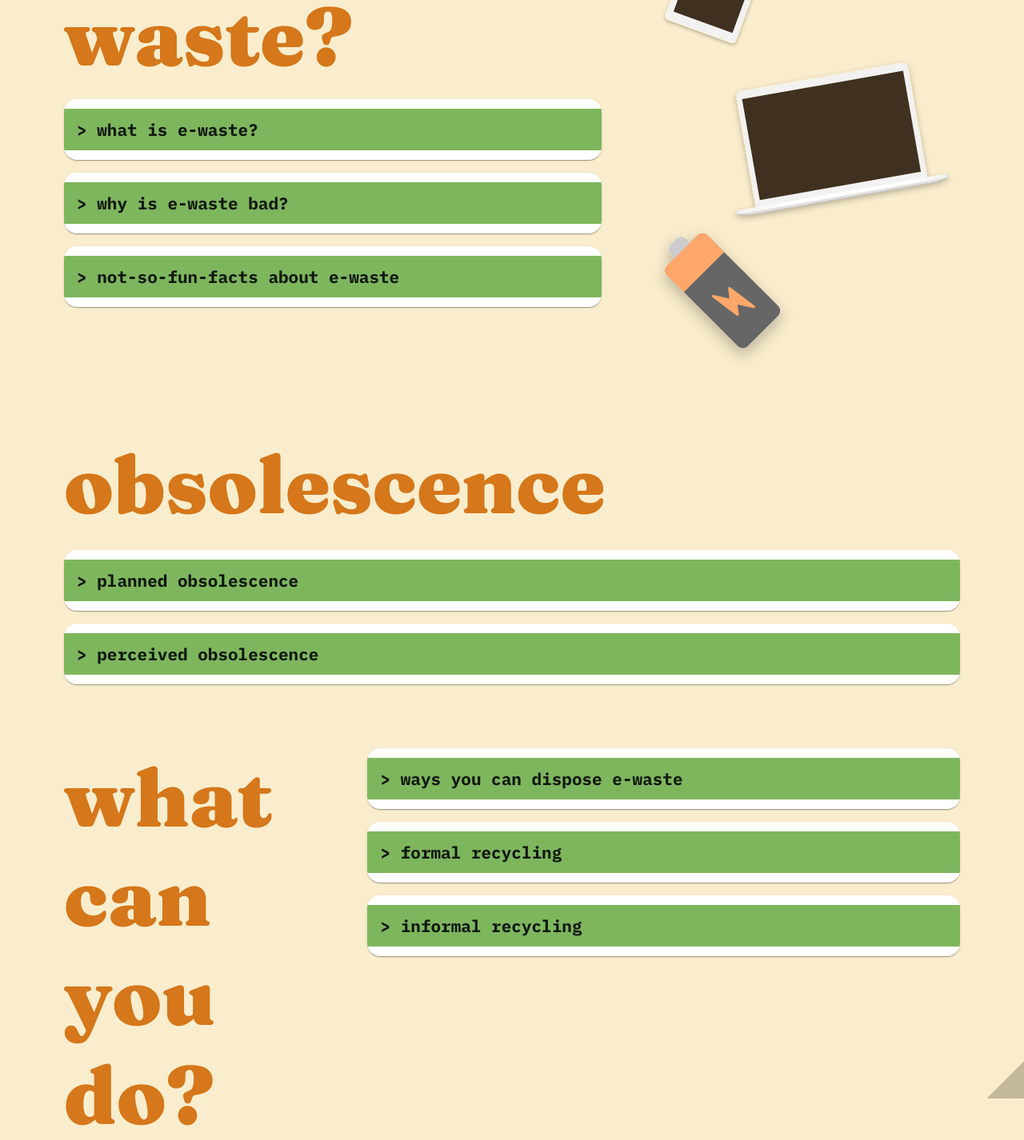
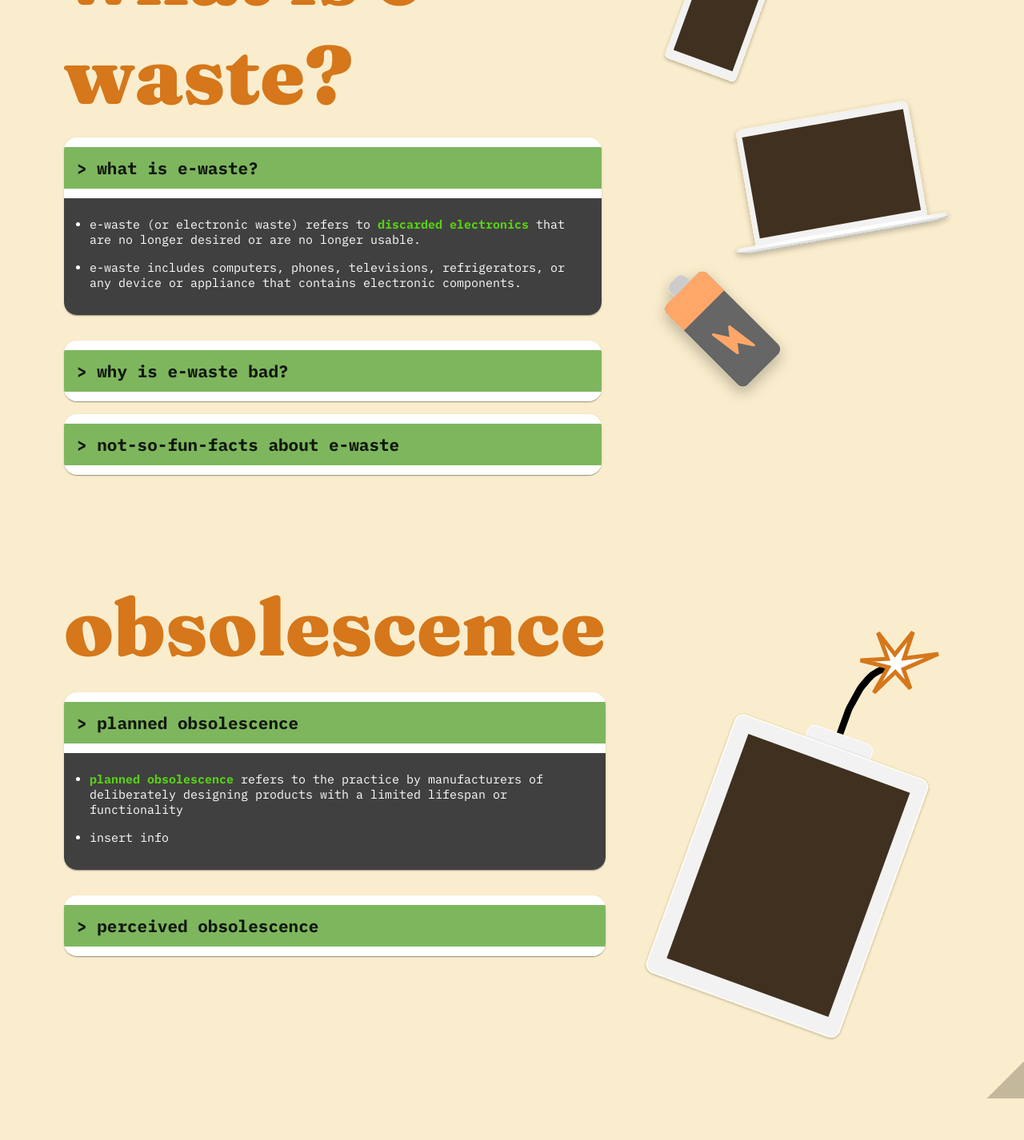
Before and after one commit to alexzhang1618/syn100-ewaste, a Next.js app: page / in a window 1280 px wide. Shown: the part 940-2366 px from the top of the page at 80% size. Built offline with nearby package versions, Linux system fonts and the light colour scheme.

Commit message:
picture time

```diff
--- a/src/components/InfoAccordion/index.tsx
+++ b/src/components/InfoAccordion/index.tsx
@@ -8,11 +8,12 @@ import styles from './style.module.scss';
 interface InfoAccordionProps {
   title: string;
   children: ReactNode;
+  defaultExpanded?: boolean;
 }
 
-export default function InfoAccordion({ title, children }: InfoAccordionProps) {
+export default function InfoAccordion({ title, children, defaultExpanded }: InfoAccordionProps) {
   return (
-    <Accordion className={styles.accordion}>
+    <Accordion className={styles.accordion} defaultExpanded={defaultExpanded}>
       <AccordionSummary className={styles.accordionSummary}>
         <Typography variant="label">
           <strong>&gt; {title}</strong>
--- a/src/sections/contribution/index.tsx
+++ b/src/sections/contribution/index.tsx
@@ -1,6 +1,7 @@
 import Typography from '@/components/Typography';
 import styles from './style.module.scss';
 import InfoAccordion from '@/components/InfoAccordion';
+import Image from 'next/image';
 
 export default function Contribution() {
   return (
@@ -10,7 +11,7 @@ export default function Contribution() {
           <Typography variant="title">obsolescence</Typography>
         </div>
         <div className={styles.dropdownContainer}>
-          <InfoAccordion title="planned obsolescence">
+          <InfoAccordion title="planned obsolescence" defaultExpanded>
             <Typography variant="body">
               <ul className={styles.list}>
                 <li>
@@ -35,6 +36,15 @@ export default function Contribution() {
           </InfoAccordion>
         </div>
       </div>
+      <div className={styles.graphic}>
+        <Image
+          src="/ticking-phone.svg"
+          width={400}
+          height={600}
+          alt="Ticking phone"
+          className={styles.graphic}
+        />
+      </div>
     </div>
   );
 }
--- a/src/sections/help/style.module.scss
+++ b/src/sections/help/style.module.scss
@@ -2,7 +2,7 @@
 
 .container {
   display: flex;
-  flex-direction: row;
+  flex-direction: column;
   gap: 3rem;
   justify-content: space-between;
 
--- a/src/sections/info/index.tsx
+++ b/src/sections/info/index.tsx
@@ -11,7 +11,7 @@ export default function Info() {
           <Typography variant="title">what is e-waste?</Typography>
         </div>
         <div className={styles.dropdownContainer}>
-          <InfoAccordion title="what is e-waste?">
+          <InfoAccordion title="what is e-waste?" defaultExpanded>
             <Typography variant="body">
               <ul className={styles.list}>
                 <li>
--- a/src/sections/info/style.module.scss
+++ b/src/sections/info/style.module.scss
@@ -1,6 +1,7 @@
 @use 'src/styles/vars.scss' as vars;
 
 .container {
+  padding: 3rem 0;
   display: flex;
   flex-direction: row;
   gap: 3rem;
```
Also changed, not shown: public/ticking-phone.svg (added).
